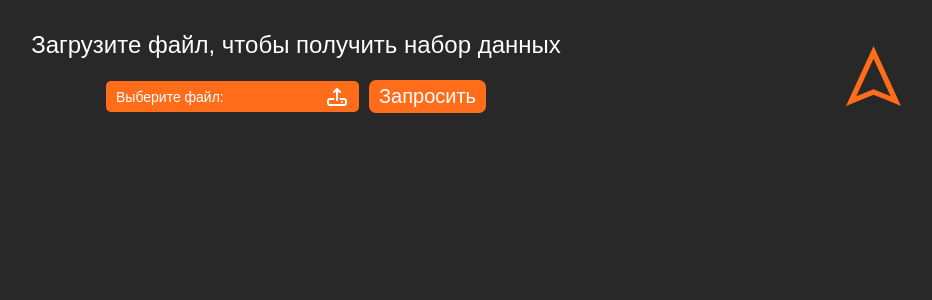
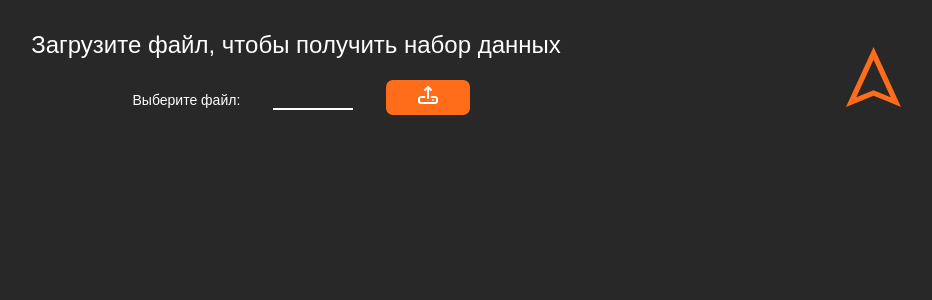
Before and after one commit to PaveqP/arena, a React (Create React App) app: page / in a window 1280 px wide. Shown: the top 300 px of the page, without its empty margins (319-1251 px from the left). Built offline with nearby package versions, Linux system fonts and the light colour scheme.

Commit message:
add resize charts points and lines, change UI for upload

```diff
--- a/src/modules/charts/Charts.tsx
+++ b/src/modules/charts/Charts.tsx
@@ -55,10 +55,11 @@ const Charts: FC<ICharts> = ({ firstCoord, setFirstCoord, requestPlayerEvents, i
       label: dataSet.id,
       data: dataSet.data.map((pair: any) => pair[0]),
       borderColor: `#${Math.floor(Math.random() * 16777215).toString(16)}`,
-      pointRadius: (serverData.length > 0 && !requestPlayerEvents && filters[0].type === 'player') ? 10 : 1,
+      pointRadius: (serverData.length > 0 && !requestPlayerEvents && filters[0] && filters[0].type === 'player') ? 10
+      : (filters[0] && (filters[0].type === 'polygon' || filters[0].type === 'server')) ? 3 : 1,
       pointHoverRadius: 10,
-      borderWidth: filters[0].type === 'polygon' ? 0 : 2,
-      backgroundColor: filters[0].type === 'polygon' && `#${Math.floor(Math.random() * 16777215).toString(16)}`
+      borderWidth: filters[0] && filters[0].type === 'polygon' ? 0 : 2,
+      backgroundColor: filters[0] && filters[0].type === 'polygon' && `#${Math.floor(Math.random() * 16777215).toString(16)}`
     }))
   };
 
--- a/src/modules/config/Config.scss
+++ b/src/modules/config/Config.scss
@@ -17,7 +17,7 @@
     &__input{
         cursor: pointer;
         position: relative;
-        background-color: #FF6D1B;
+
         border-radius: 5px;
         padding-top: 5px;
         padding-bottom: 5px;
@@ -31,13 +31,13 @@
     }
 
     &-offer{
-        width: 100%;
+        width: 95%;
         cursor: pointer;
         display: flex;
         align-items: center;
         justify-content: space-between;
         position: absolute;
-        top: 4px;
+        top: 8px;
         left: 0px;
         padding-right: 10px;
         padding-left: 10px;
@@ -46,10 +46,12 @@
     }
 
     &-selectedFile{
-        max-width: 80px;
-        text-decoration: underline;
+        height: 20px;
+        width: 80px;
+        // text-decoration: underline;
         white-space: nowrap;
         overflow: hidden;
+        border-bottom: 2px solid white;
         text-overflow: ellipsis;
     }
 
@@ -64,7 +66,7 @@
     &__request{
         background-color: #FF6D1B;
         color: #FEFEFE;
-        padding: 5px 10px;
+        padding: 3px 30px;
         font-size: 20px;
         border-radius: 7px;
     }
--- a/src/modules/config/Config.tsx
+++ b/src/modules/config/Config.tsx
@@ -50,11 +50,10 @@ const Config:FC = () => {
 				<div className='config-offer'>
 					<p>Выберите файл: </p>
 					<p className='config-selectedFile'>{file.name}</p>
-					<Upload/>
 				</div>
 				<input type="file" className="config__upload" onChange={handlePhotoChange}/>
 			</div>
-			<button className='config__request' onClick={sendData}>Запросить</button>
+			<button className='config__request' onClick={sendData}><Upload/></button>
 			{requestStatus.data &&
 			<>
 				{requestStatus.data.split(' ')[2] === 'failed' ?
```
